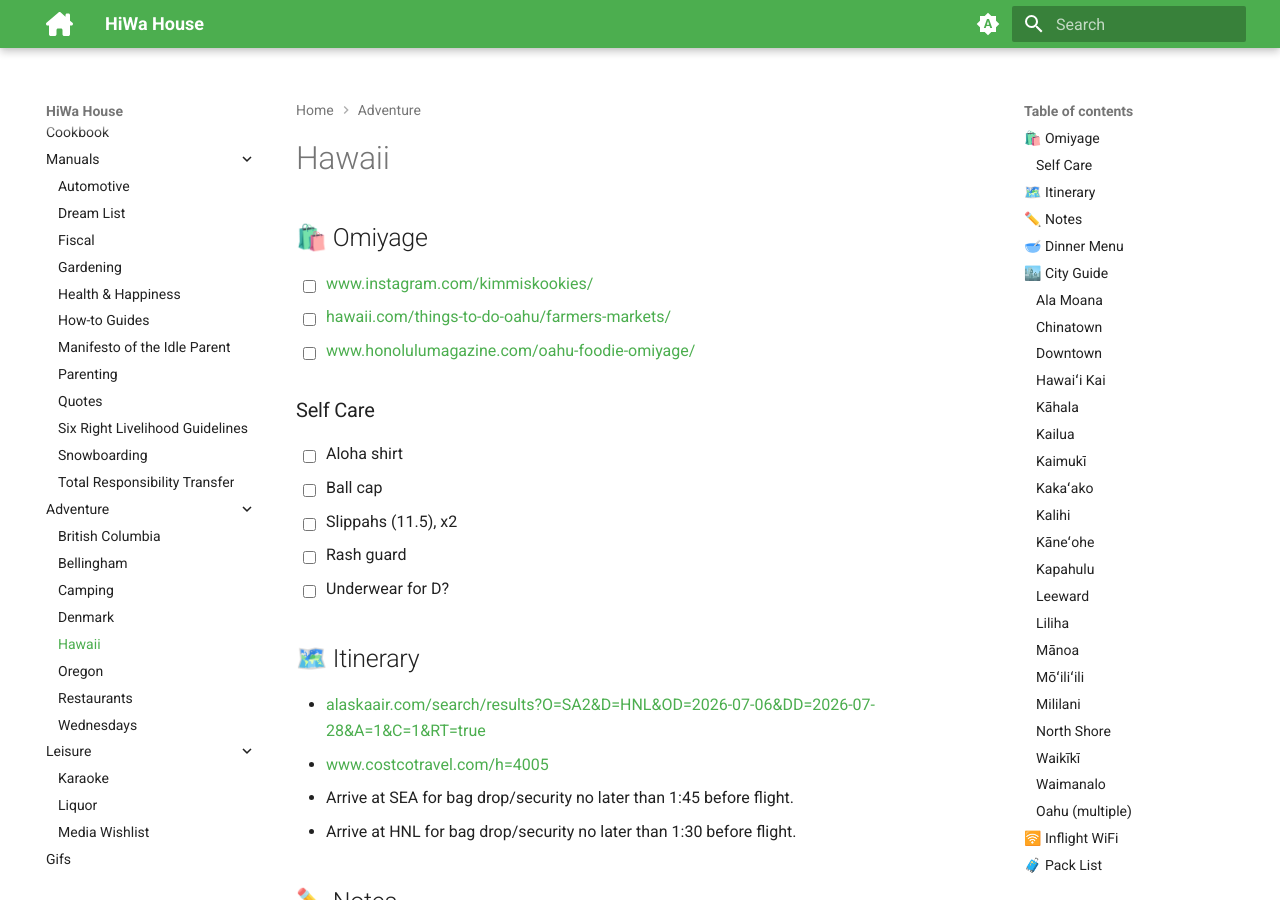
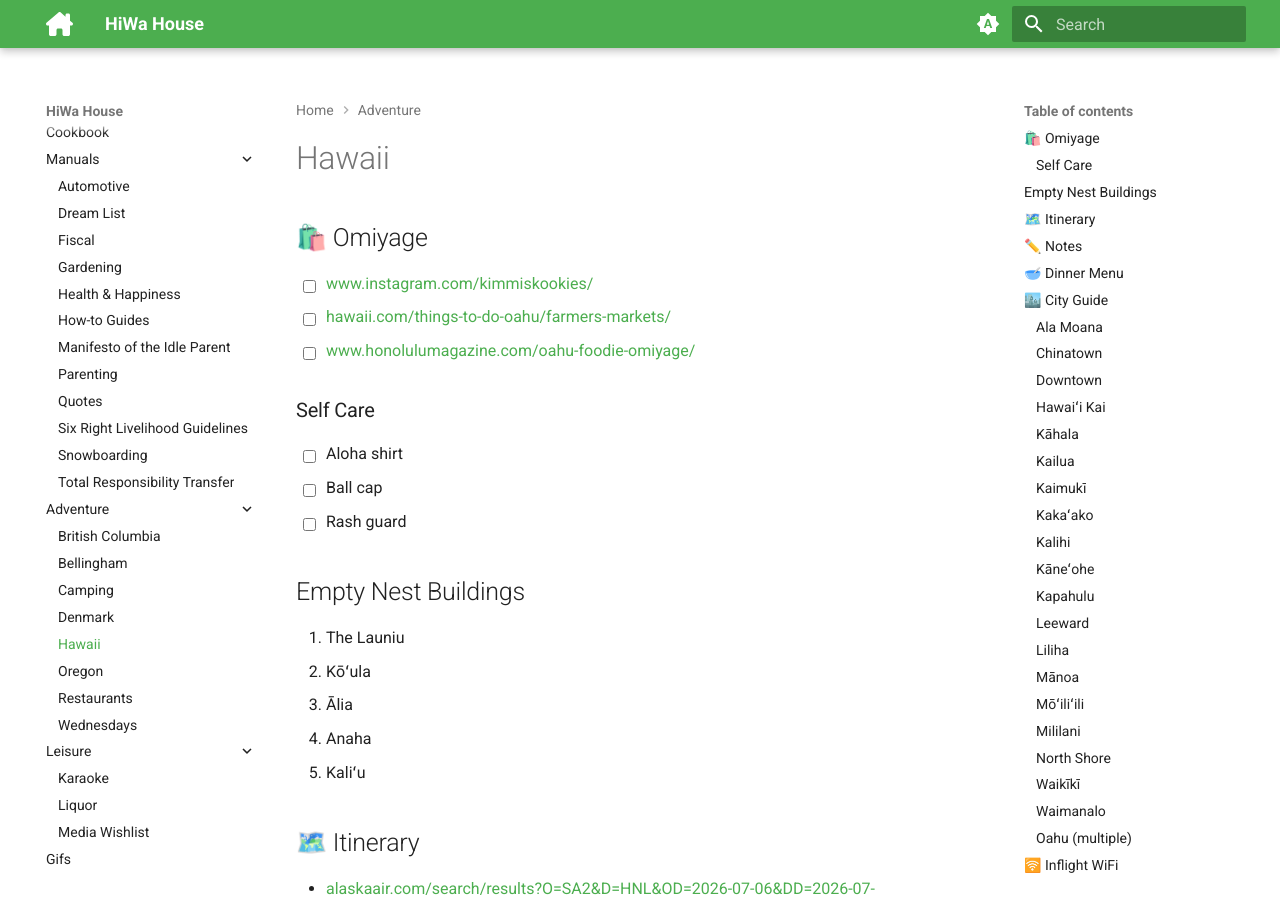
Before and after one commit to hiwa-house/teletraan, an MkDocs documentation site: the page built from docs/adventure/hawaii.md, in a window 1280 px wide and 900 px high. Built offline with MkDocs 1.6.1 and Material for MkDocs 9.7.7, drawn with Linux system fonts in a browser that asks for light colours; comment, search, counter and statistics services are not loaded; some of the changed text lies outside the part shown.

```diff
--- a/docs/adventure/hawaii.md
+++ b/docs/adventure/hawaii.md
@@ -8,9 +8,14 @@
 ### Self Care
 - [ ]	Aloha shirt
 - [ ]	Ball cap
-- [ ]	Slippahs (11.5), x2
 - [ ]	Rash guard
-- [ ]	Underwear for D?
+
+## Empty Nest Buildings
+1. The Launiu
+2. Kōʻula
+3. Ālia
+4. Anaha
+5. Kaliʻu
 
 ## 🗺️ Itinerary
 * https://alaskaair.com/search/results?O=SA2&D=HNL&OD=2026-07-06&DD=2026-07-28&A=1&C=1&RT=true
@@ -94,9 +99,9 @@
 ### Kakaʻako
 - [ ]	[Hana Koa Brewing](https://www.hanakoabrewing.com/) 🍽️🍺⭐
 - [ ]	[Howzit Brewing](https://www.instagram.com/howzitbrewing/) 🍺⭐
+- [ ]	[Merriman's](https://www.merrimanshawaii.com/location/honolulu/) 🍽️🍹
 - [ ]	[Village Bottleshop](https://www.villagebeerhawaii.com/kakaako) 🍷⭐
 - [ ]	[Island Sausage](https://www.islandsausage.com/) 🥡❓
-- [ ]	[Merriman's](https://www.merrimanshawaii.com/location/honolulu/) 🍽️🍹❓
 - [ ]	[Yanagi Sushi](https://www.yanagisushi-hawaii.com/) 🍽️💕❓
 ### Kalihi
 - [ ]	[Monarch Seafood](https://www.monarchseafoods.com/) 🥡⭐
```
Also changed, not shown: docs/tools/brew_checklist.md (+4 -7 lines).
